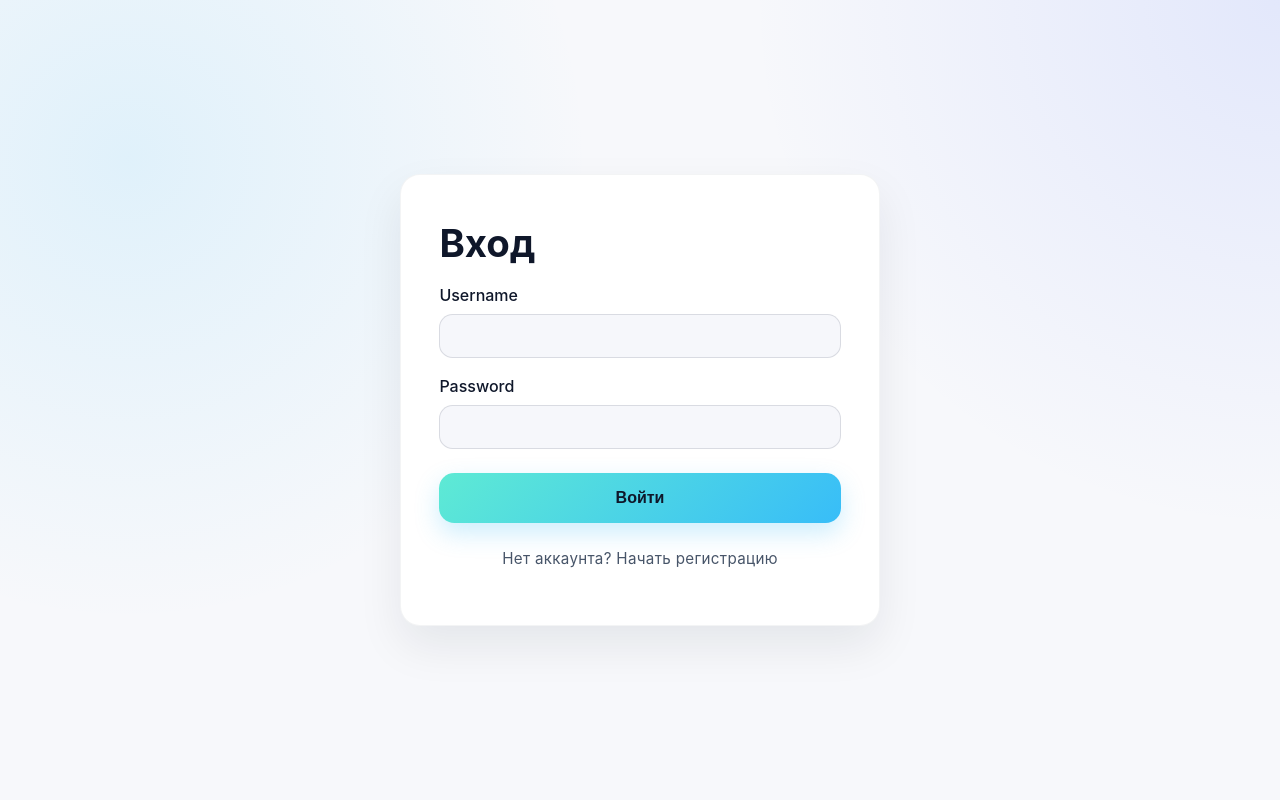
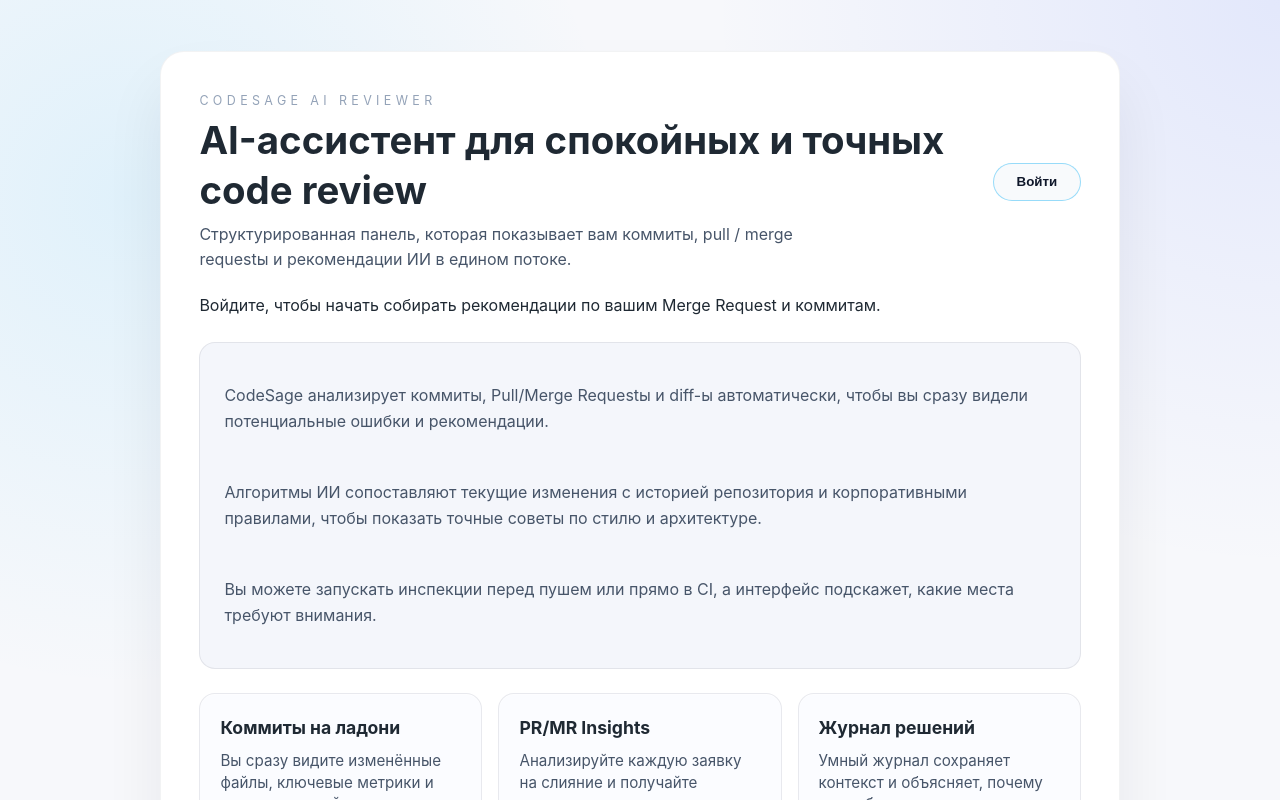
Before and after one commit to CodeSageAIReviewer/frontend, a React app: page /landing in a window 1280 px wide. Before the commit this address led to /auth. Shown: the top 800 px of the page. Built offline with nearby package versions, Linux system fonts and the light colour scheme; no server answers; the HTML template or start-up script is replaced by a standard one.

Commit message:
feat: landing page

```diff
--- a/src/App.jsx
+++ b/src/App.jsx
@@ -1,17 +1,22 @@
 import { BrowserRouter, Navigate, Route, Routes } from 'react-router-dom'
 import './App.css'
 import AuthPage from './pages/AuthPage'
+import LandingPage from './pages/LandingPage'
+import { AuthProvider } from './context/AuthContext'
 
 function App() {
   return (
+    <AuthProvider>
       <BrowserRouter>
         <div className="app-shell">
           <Routes>
+            <Route path="/landing" element={<LandingPage />} />
             <Route path="/auth" element={<AuthPage />} />
-          <Route path="*" element={<Navigate to="/auth" replace />} />
+            <Route path="*" element={<Navigate to="/landing" replace />} />
           </Routes>
         </div>
       </BrowserRouter>
+    </AuthProvider>
   )
 }
 
--- /dev/null
+++ b/src/context/AuthContext.jsx
@@ -0,0 +1,84 @@
+import { createContext, useContext, useMemo, useState } from 'react'
+import Cookies from 'js-cookie'
+
+const TOKEN_KEYS = {
+  access: 'access_token',
+  refresh: 'refresh_token',
+}
+
+const AuthContext = createContext(null)
+
+const getTokensFromCookies = () => ({
+  access_token: Cookies.get(TOKEN_KEYS.access) ?? '',
+  refresh_token: Cookies.get(TOKEN_KEYS.refresh) ?? '',
+})
+
+const tokenAttributes = {
+  sameSite: 'lax',
+  secure: typeof window !== 'undefined' && window.location.protocol === 'https:',
+  path: '/',
+}
+
+const persistToken = (key, value) => {
+  if (!value) {
+    Cookies.remove(key)
+    return
+  }
+  Cookies.set(key, value, tokenAttributes)
+}
+
+const normalizeTokens = (payload = {}) => {
+  const access =
+    payload.access_token ??
+    payload.access ??
+    payload.accessToken ??
+    payload.data?.access_token ??
+    payload.data?.access ??
+    ''
+  const refresh =
+    payload.refresh_token ??
+    payload.refresh ??
+    payload.refreshToken ??
+    payload.data?.refresh_token ??
+    payload.data?.refresh ??
+    ''
+
+  return { access_token: access, refresh_token: refresh }
+}
+
+export const AuthProvider = ({ children }) => {
+  const [tokens, setTokens] = useState(getTokensFromCookies)
+
+  const login = (payload) => {
+    const normalized = normalizeTokens(payload)
+    persistToken(TOKEN_KEYS.access, normalized.access_token)
+    persistToken(TOKEN_KEYS.refresh, normalized.refresh_token)
+    setTokens(normalized)
+  }
+
+  const logout = () => {
+    Cookies.remove(TOKEN_KEYS.access)
+    Cookies.remove(TOKEN_KEYS.refresh)
+    setTokens({ access_token: '', refresh_token: '' })
+  }
+
+  const value = useMemo(
+    () => ({
+      ...tokens,
+      isAuthenticated: Boolean(tokens.access_token && tokens.refresh_token),
+      login,
+      logout,
+    }),
+    [tokens],
+  )
+
+  return <AuthContext.Provider value={value}>{children}</AuthContext.Provider>
+}
+
+export const useAuth = () => {
+  const context = useContext(AuthContext)
+  if (!context) {
+    throw new Error('useAuth must be used within an AuthProvider')
+  }
+  return context
+}
--- a/src/pages/AuthPage.jsx
+++ b/src/pages/AuthPage.jsx
@@ -1,5 +1,7 @@
 import { useMemo, useState } from 'react'
+import { useNavigate } from 'react-router-dom'
 import { signIn, signUp } from '../services/authClient'
+import { useAuth } from '../context/AuthContext'
 import './AuthPage.css'
 
 const initialForm = { username: '', password: '', password2: '' }
@@ -23,6 +25,9 @@
   const [errors, setErrors] = useState(null)
   const [isSubmitting, setIsSubmitting] = useState(false)
   const [successMessage, setSuccessMessage] = useState('')
+
+  const navigate = useNavigate()
+  const { login } = useAuth()
 
   const toggleMode = () => {
     const nextMode = mode === 'signin' ? 'signup' : 'signin'
@@ -64,8 +69,12 @@
             }
 
       const handler = mode === 'signup' ? signUp : signIn
-      await handler(payload)
+      const response = await handler(payload)
+      if (response?.data) {
+        login(response.data)
+      }
       setSuccessMessage('Запрос успешен. Токены будут сохранены в cookies.')
+      navigate('/landing')
     } catch (error) {
       if (error.response?.data) {
         setErrors(error.response.data)
@@ -83,7 +92,7 @@
         <h1>{currentMode.title}</h1>
         <form className="auth-form" onSubmit={handleSubmit}>
           <label>
-            <span>Username</span>
+            <span>Имя пользователя</span>
             <input
               name="username"
               value={form.username}
@@ -93,7 +102,7 @@
             />
           </label>
           <label>
-            <span>Password</span>
+            <span>Пароль</span>
             <input
               name="password"
               type="password"
@@ -105,7 +114,7 @@
           </label>
           {mode === 'signup' && (
             <label>
-              <span>Confirm password</span>
+              <span>Повторите пароль</span>
               <input
                 name="password2"
                 type="password"
--- /dev/null
+++ b/src/pages/LandingPage.css
@@ -0,0 +1,105 @@
+.landing-page {
+  width: 100%;
+  display: flex;
+  align-items: center;
+  justify-content: center;
+}
+
+.landing-panel {
+  width: min(960px, 96vw);
+  margin: auto;
+  border-radius: 1.5rem;
+  background: #ffffff;
+  padding: clamp(2rem, 3vw, 3.5rem);
+  box-shadow: 0 35px 60px rgba(15, 23, 42, 0.07);
+  border: 1px solid rgba(15, 23, 42, 0.05);
+}
+
+.landing-head {
+  display: flex;
+  align-items: center;
+  justify-content: space-between;
+  gap: 1.5rem;
+}
+
+.landing-head h1 {
+  margin: 0.35rem 0;
+  font-size: clamp(2.2rem, 3vw, 2.9rem);
+  line-height: 1.3;
+}
+
+.eyebrow {
+  margin: 0;
+  text-transform: uppercase;
+  letter-spacing: 0.35em;
+  font-size: 0.78rem;
+  color: #94a3b8;
+}
+
+.landing-subtitle {
+  margin: 0;
+  color: #475569;
+  max-width: 640px;
+  line-height: 1.6;
+}
+
+.text-button {
+  padding: 0.65rem 1.4rem;
+  border-radius: 999px;
+  border: 1px solid rgba(56, 189, 248, 0.5);
+  background: #f8fafc;
+  color: #0f172a;
+  font-weight: 600;
+  cursor: pointer;
+  transition: background 0.2s ease;
+}
+
+.text-button:hover {
+  background: rgba(56, 189, 248, 0.15);
+}
+
+.landing-ready {
+  margin: 1.25rem 0 0;
+  color: #1f2933;
+  font-size: 1rem;
+}
+
+.landing-story {
+  margin-top: 1.5rem;
+  padding: 1.5rem;
+  border-radius: 1rem;
+  background: #f4f6fb;
+  border: 1px solid rgba(15, 23, 42, 0.08);
+  display: flex;
+  flex-direction: column;
+  gap: 0.85rem;
+  line-height: 1.6;
+  color: #475569;
+}
+
+.landing-highlights {
+  margin-top: 1.5rem;
+  display: grid;
+  grid-template-columns: repeat(auto-fit, minmax(220px, 1fr));
+  gap: 1rem;
+}
+
+.landing-highlights article {
+  padding: 1.25rem;
+  border-radius: 1rem;
+  background: #fbfcff;
+  border: 1px solid rgba(15, 23, 42, 0.08);
+  box-shadow: inset 0 1px 0 rgba(255, 255, 255, 0.5);
+}
+
+.landing-highlights h3 {
+  margin: 0 0 0.5rem;
+  font-size: 1.1rem;
+}
+
+.landing-highlights p {
+  margin: 0;
+  color: #475569;
+  font-size: 0.95rem;
+  line-height: 1.4;
+}
--- /dev/null
+++ b/src/pages/LandingPage.jsx
@@ -0,0 +1,75 @@
+import { useMemo } from 'react'
+import { useNavigate } from 'react-router-dom'
+import { useAuth } from '../context/AuthContext'
+import './LandingPage.css'
+
+const story = [
+  'CodeSage анализирует коммиты, Pull/Merge Requestы и diff-ы автоматически, чтобы вы сразу видели потенциальные ошибки и рекомендации.',
+  'Алгоритмы ИИ сопоставляют текущие изменения с историей репозитория и корпоративными правилами, чтобы показать точные советы по стилю и архитектуре.',
+  'Вы можете запускать инспекции перед пушем или прямо в CI, а интерфейс подскажет, какие места требуют внимания.',
+]
+
+const highlights = [
+  { title: 'Коммиты на ладони', detail: 'Вы сразу видите изменённые файлы, ключевые метрики и эмоциональный тон коммита.' },
+  { title: 'PR/MR Insights', detail: 'Анализируйте каждую заявку на слияние и получайте рекомендации по безопасности, производительности и тестированию.' },
+  { title: 'Журнал решений', detail: 'Умный журнал сохраняет контекст и объясняет, почему совет был выдан.' },
+]
+
+function LandingPage() {
+  const { isAuthenticated, logout } = useAuth()
+  const navigate = useNavigate()
+
+  const actionLabel = isAuthenticated ? 'Выйти' : 'Войти'
+  const handleAction = () => {
+    if (isAuthenticated) {
+      logout()
+      navigate('/auth')
+      return
+    }
+    navigate('/auth')
+  }
+
+  const readyText = useMemo(
+    () =>
+      isAuthenticated
+        ? 'Токены в порядке, вы можете запускать ревью или перемещаться по разделам.'
+        : 'Войдите, чтобы начать собирать рекомендации по вашим Merge Request и коммитам.',
+    [isAuthenticated],
+  )
+
+  return (
+    <main className="landing-page">
+      <section className="landing-panel">
+        <header className="landing-head">
+          <div>
+            <p className="eyebrow">CodeSage AI Reviewer</p>
+            <h1>AI-ассистент для спокойных и точных code review</h1>
+            <p className="landing-subtitle">
+              Структурированная панель, которая показывает вам коммиты, pull / merge requestы и
+              рекомендации ИИ в едином потоке.
+            </p>
+          </div>
+          <button className="text-button" onClick={handleAction}>
+            {actionLabel}
+          </button>
+        </header>
+        <p className="landing-ready">{readyText}</p>
+        <div className="landing-story">
+          {story.map((line) => (
+            <p key={line}>{line}</p>
+          ))}
+        </div>
+        <div className="landing-highlights">
+          {highlights.map((block) => (
+            <article key={block.title}>
+              <h3>{block.title}</h3>
+              <p>{block.detail}</p>
+            </article>
+          ))}
+        </div>
+      </section>
+    </main>
+  )
+}
+
+export default LandingPage
```
Lines whose indentation alone changed are shown as unchanged.
